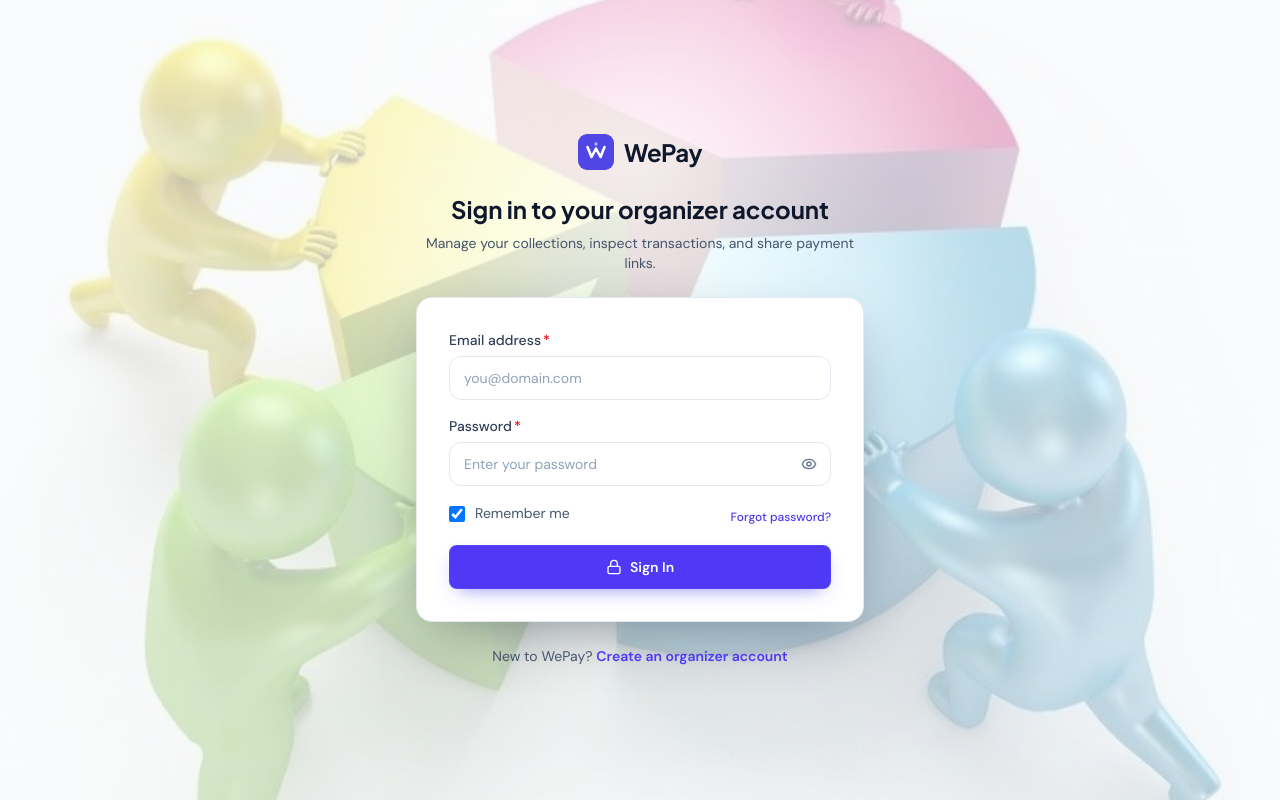
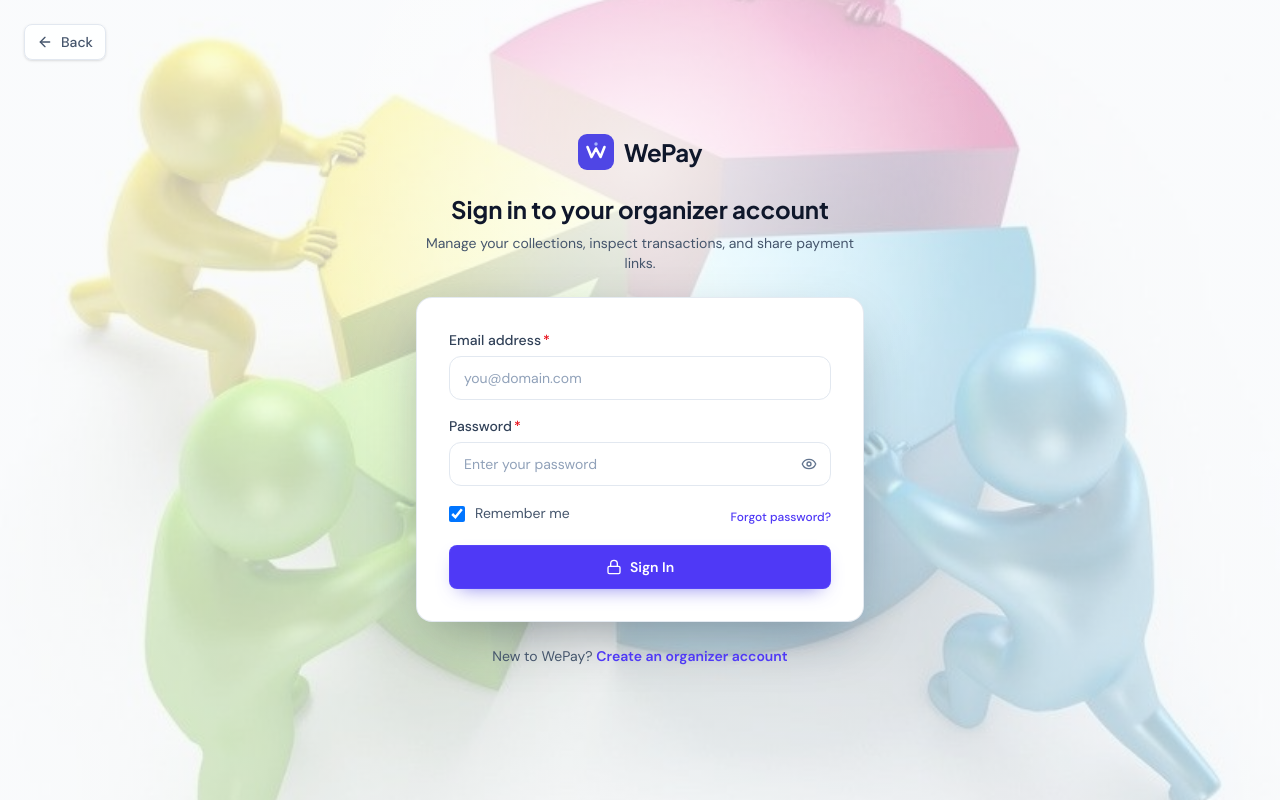
Before and after one commit to Olamide317/wepay, a React (Vite) app in the folder client/: page /login in a window 1280 px wide. Built offline with nearby package versions, Linux system fonts and the light colour scheme; no server answers.

Commit message:
Add back button

```diff
--- /dev/null
+++ b/client/src/components/BackButton.tsx
@@ -0,0 +1,24 @@
+import React from 'react';
+import { ArrowLeft } from 'lucide-react';
+import { useNavigate } from 'react-router-dom';
+
+interface BackButtonProps {
+  className?: string;
+  compact?: boolean;
+}
+
+export const BackButton: React.FC<BackButtonProps> = ({ className = '', compact = false }) => {
+  const navigate = useNavigate();
+
+  return (
+    <button
+      type="button"
+      onClick={() => navigate(-1)}
+      aria-label="Go to previous page"
+      className={`inline-flex h-9 items-center justify-center gap-2 rounded-lg border border-slate-200 bg-white/90 px-3 text-sm font-medium text-slate-600 shadow-sm transition-[background-color,color,transform] duration-150 hover:bg-white hover:text-slate-900 active:scale-[0.97] focus-visible:outline-none focus-visible:ring-2 focus-visible:ring-indigo-600 focus-visible:ring-offset-2 ${className}`}
+    >
+      <ArrowLeft className="h-4 w-4 shrink-0" aria-hidden="true" />
+      <span className={compact ? 'hidden sm:inline' : ''}>Back</span>
+    </button>
+  );
+};
--- a/client/src/layouts/OrganizerLayout.tsx
+++ b/client/src/layouts/OrganizerLayout.tsx
@@ -15,6 +15,7 @@ import {
 } from 'lucide-react';
 import { Link, NavLink, Navigate, Outlet, useLocation, useNavigate } from 'react-router-dom';
 import { OrganizerAvatar } from '../components/OrganizerAvatar';
+import { BackButton } from '../components/BackButton';
 import { WePayLogo } from '../components/WePayLogo';
 import { Button } from '../components/ui/Button';
 import { useAuth } from '../context/AuthContext';
@@ -250,6 +251,7 @@ export const OrganizerLayout: React.FC<OrganizerLayoutProps> = ({ requireAuth =
         <header className="sticky top-0 z-20 bg-white/90 border-b border-slate-200/80 backdrop-blur-xl">
           <div className="px-4 sm:px-6 lg:px-8 h-[72px] flex items-center justify-between gap-4">
             <div className="flex items-center gap-3 min-w-0">
+              {location.pathname !== '/' && <BackButton compact className="shrink-0" />}
               <button
                 type="button"
                 onClick={() => setMobileMenuOpen(true)}
--- a/client/src/layouts/PublicLayout.tsx
+++ b/client/src/layouts/PublicLayout.tsx
@@ -1,6 +1,7 @@
 import React from 'react';
 import { Lock } from 'lucide-react';
 import { Link } from 'react-router-dom';
+import { BackButton } from '../components/BackButton';
 import { WePayLogo } from '../components/WePayLogo';
 
 interface PublicLayoutProps {
@@ -16,9 +17,12 @@ export const PublicLayout: React.FC<PublicLayoutProps> = ({ children, maxWidth =
     <div className="min-h-screen bg-slate-50 flex flex-col">
       <header className="no-print bg-white/95 border-b border-slate-200/80 backdrop-blur-xl">
         <div className="max-w-5xl mx-auto px-4 sm:px-6 h-14 flex items-center justify-between gap-4">
-          <Link to="/" aria-label="WePay Home">
-            <WePayLogo size="sm" />
-          </Link>
+          <div className="flex items-center gap-3">
+            <BackButton compact />
+            <Link to="/" aria-label="WePay Home">
+              <WePayLogo size="sm" />
+            </Link>
+          </div>
           <div className="flex items-center gap-1.5 text-xs font-medium text-slate-600 whitespace-nowrap">
             <Lock className="h-3.5 w-3.5 text-emerald-600 shrink-0" aria-hidden="true" />
             <span>Secured checkout via Interswitch</span>
--- a/client/src/pages/LoginPage.tsx
+++ b/client/src/pages/LoginPage.tsx
@@ -2,6 +2,7 @@ import React, { useState } from 'react';
 import { Eye, EyeOff, Lock } from 'lucide-react';
 import { Link, useNavigate } from 'react-router-dom';
 import { WePayLogo } from '../components/WePayLogo';
+import { BackButton } from '../components/BackButton';
 import { Button } from '../components/ui/Button';
 import { Card } from '../components/ui/Card';
 import { Checkbox, Input } from '../components/ui/FormControls';
@@ -63,6 +64,7 @@ export const LoginPage: React.FC = () => {
       }}
     >
       <div className="absolute inset-0 bg-[radial-gradient(circle_at_50%_20%,rgba(255,255,255,0.72),transparent_38%)] pointer-events-none" aria-hidden="true" />
+      <BackButton className="absolute left-4 top-4 z-10 sm:left-6 sm:top-6" />
       <div className="relative w-full max-w-md mx-auto space-y-6">
         <div className="flex flex-col items-center text-center space-y-2">
           <Link to="/" aria-label="Return to WePay Home">
--- a/client/src/pages/RegisterPage.tsx
+++ b/client/src/pages/RegisterPage.tsx
@@ -2,6 +2,7 @@ import React, { useRef, useState } from 'react';
 import { Eye, EyeOff } from 'lucide-react';
 import { Link, useNavigate } from 'react-router-dom';
 import { WePayLogo } from '../components/WePayLogo';
+import { BackButton } from '../components/BackButton';
 import { Button } from '../components/ui/Button';
 import { Card } from '../components/ui/Card';
 import { Checkbox, Input } from '../components/ui/FormControls';
@@ -101,6 +102,7 @@ export const RegisterPage: React.FC = () => {
       }}
     >
       <div className="absolute inset-0 bg-[radial-gradient(circle_at_50%_20%,rgba(255,255,255,0.72),transparent_38%)] pointer-events-none" aria-hidden="true" />
+      <BackButton className="absolute left-4 top-4 z-10 sm:left-6 sm:top-6" />
       <div className="relative w-full max-w-lg mx-auto space-y-6">
         <div className="flex flex-col items-center text-center space-y-2">
           <Link to="/" aria-label="Return to WePay Home">
--- a/client/src/pages/dashboard/ProfilePage.tsx
+++ b/client/src/pages/dashboard/ProfilePage.tsx
@@ -50,8 +50,11 @@ export const ProfilePage: React.FC = () => {
       setSaveError('Enter a valid 10-digit NUBAN bank account number.');
       return;
     }
-    if (!accountName.trim() || accountName.trim().length < 3) {
-      setSaveError('Enter the account holder name.');
+    if (
+      accountName.trim().length < 3 ||
+      !/^[\p{L} ]+$/u.test(accountName.trim())
+    ) {
+      setSaveError('Enter an account holder name using letters only.');
       return;
     }
 
@@ -162,7 +165,7 @@ export const ProfilePage: React.FC = () => {
             </Select>
 
             <Input
-              label="Account Number (NUBAN)"
+              label="Account Number"
               maxLength={10}
               inputMode="numeric"
               placeholder="Enter 10-digit account number"
@@ -175,7 +178,7 @@ export const ProfilePage: React.FC = () => {
               label="Account Name"
               placeholder="Enter account holder name"
               value={accountName}
-              onChange={(e) => setAccountName(e.target.value)}
+              onChange={(e) => setAccountName(e.target.value.replace(/[^\p{L} ]/gu, ''))}
               required
             />
 
```
